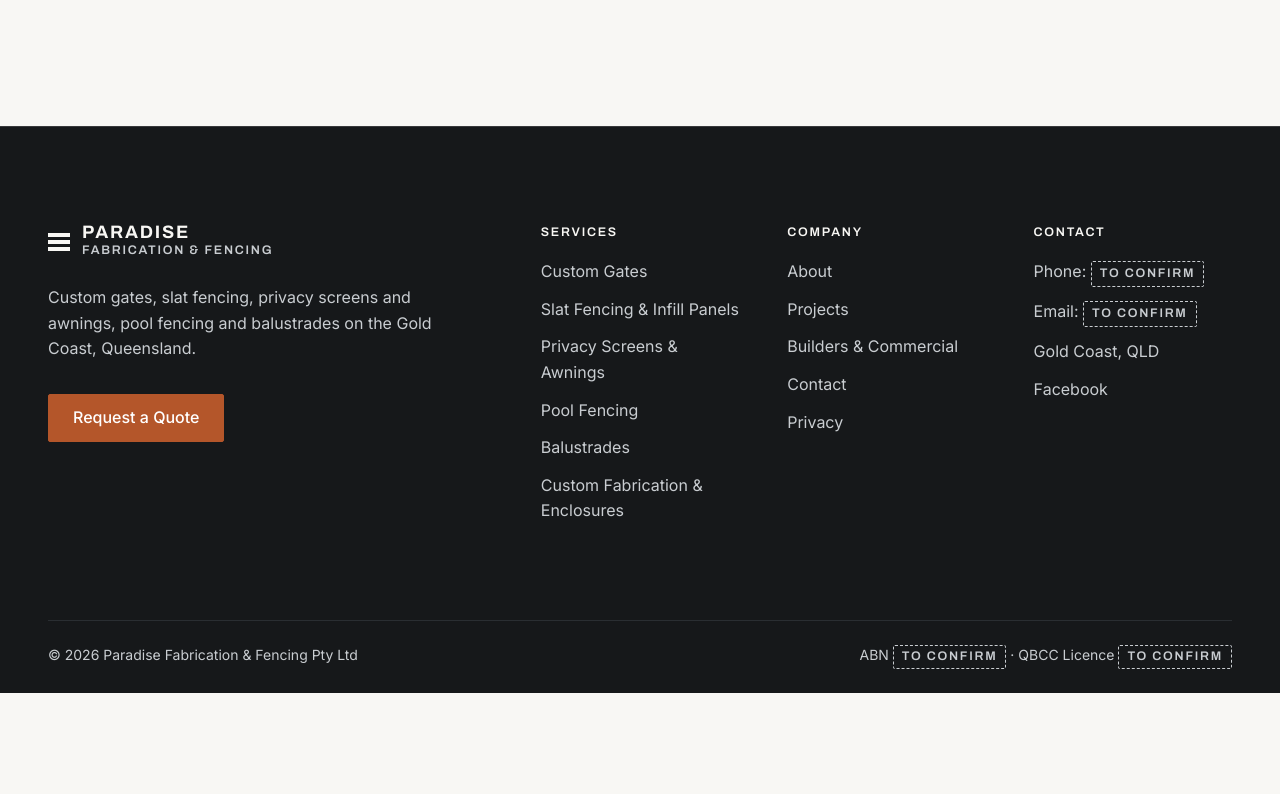
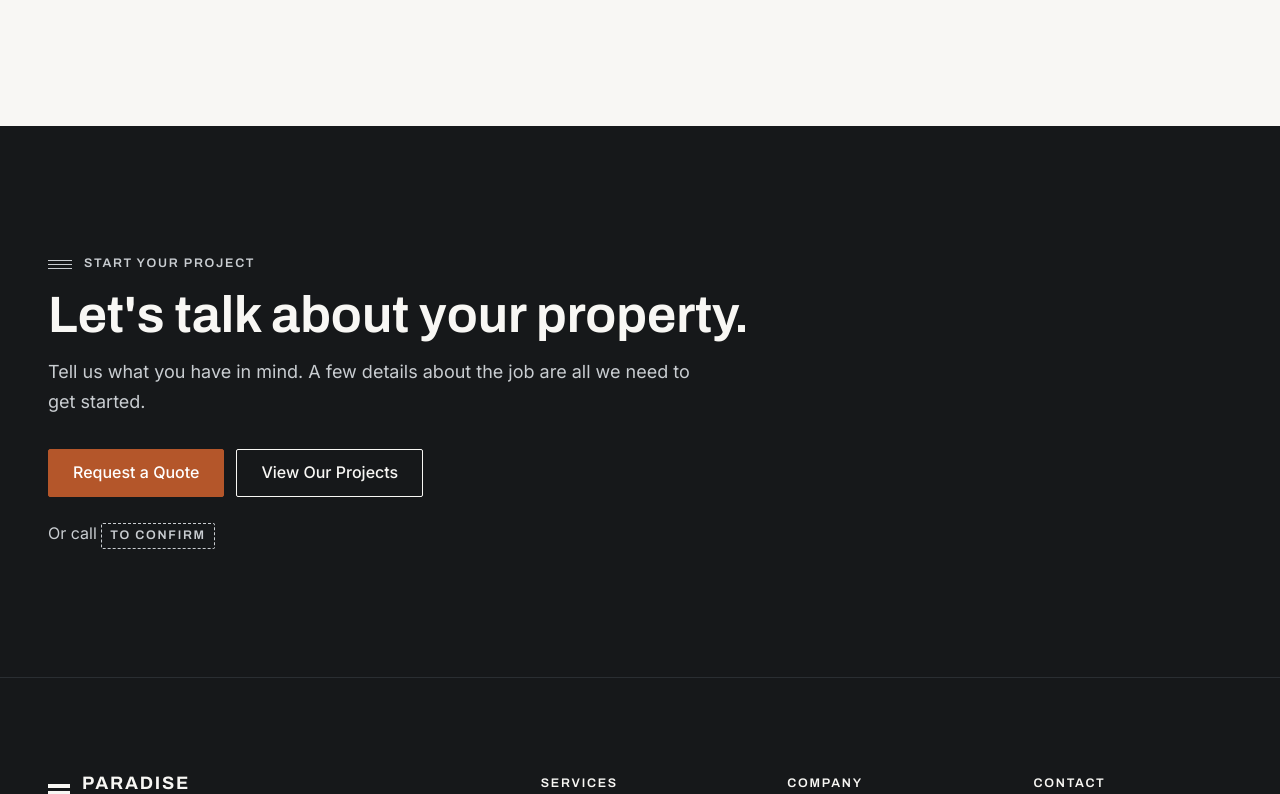
Before and after one commit to anthwal/Paradise, a Next.js app: page / in a window 1280 px wide. Shown: the part 7262-8056 px from the top of the page. Before the commit the page ends 7955 px from the top, so only its background shows below. Built offline with nearby package versions, Linux system fonts and the light colour scheme.

Commit message:
add: cta section; shared tel link helper; footer divider uses graphite

```diff
--- a/app/page.tsx
+++ b/app/page.tsx
@@ -17,6 +17,7 @@ import ProjectCard from "@/components/project-card";
 import Image from "next/image";
 import ToConfirm from "@/components/to-confirm";
 import ProcessSteps from "@/components/process-steps";
+import CtaSection from "@/components/cta-section";
 
 export type Highlight = { label: string; Icon: LucideIcon };
 
@@ -325,6 +326,10 @@ export default function Home() {
           </div>
         </Container>
       </section>
+      <CtaSection title="Let's talk about your property.">
+        Tell us what you have in mind. A few details about the job are all we
+        need to get started.
+      </CtaSection>
     </>
     // <div className="flex flex-col flex-1 items-center justify-center bg-zinc-50 font-sans dark:bg-black">
     //   <div className="mx-auto w-full max-w-site px-4 md:px-8 xl:px-12 py-18 lg:py-32 bg-mist">Container</div>
--- /dev/null
+++ b/components/cta-section.tsx
@@ -0,0 +1,51 @@
+import { ReactNode } from "react";
+import Container from "@/components/container";
+import SectionHeading from "@/components/section-heading";
+import { ButtonLink } from "@/components/button";
+import { business, telHref } from "@/lib/site";
+import ToConfirm from "@/components/to-confirm";
+
+export type CtaSectionProps = {
+  title: string;
+  children: ReactNode;
+};
+
+// Dark ink band with headline, 2 buttons and phone (docs/07-ui-ux-design-system.md)
+export default function CtaSection({ title, children }: CtaSectionProps) {
+  return (
+    <section
+      aria-labelledby="cta-heading"
+      className="bg-ink py-18 text-paper lg:py-32"
+    >
+      <Container>
+        <SectionHeading
+          id="cta-heading"
+          eyebrow="Start your project"
+          title={title}
+          onDark
+        >
+          {children}
+        </SectionHeading>
+        <div className="mt-8 flex flex-wrap gap-3">
+          <ButtonLink href="/contact">Request a Quote</ButtonLink>
+          <ButtonLink href="/projects" variant="ghost-light">
+            View Our Projects
+          </ButtonLink>
+        </div>
+        <p className="mt-6 text-alloy">
+          Or call{" "}
+          {business.phone ? (
+            <a
+              href={telHref(business.phone)}
+              className="font-medium text-paper underline underline-offset-4"
+            >
+              {business.phone}
+            </a>
+          ) : (
+            <ToConfirm />
+          )}
+        </p>
+      </Container>
+    </section>
+  );
+}
--- a/components/footer.tsx
+++ b/components/footer.tsx
@@ -1,7 +1,13 @@
 import Container from "@/components/container";
 import Wordmark from "@/components/wordmark";
 import { ButtonLink } from "@/components/button";
-import { business, companyNav, services, siteDescription } from "@/lib/site";
+import {
+  business,
+  companyNav,
+  services,
+  siteDescription,
+  telHref,
+} from "@/lib/site";
 import Link from "next/link";
 import ToConfirm from "@/components/to-confirm";
 
@@ -16,7 +22,7 @@ const linkClass = "underline-offset-4 hover:text-paper hover:underline";
 // Site footer: brand, services, company, contact, licence line (docs/07-ui-ux-design-system.md)
 export default function Footer() {
   return (
-    <footer className="border-t border-paper/15 bg-ink text-alloy">
+    <footer className="border-t border-graphite bg-ink text-alloy">
       <Container>
         <div className="grid gap-12 py-18 md:grid-cols-2 lg:py-24 xl:grid-cols-5">
           <div className="xl:col-span-2">
@@ -59,10 +65,7 @@ export default function Footer() {
               <li>
                 Phone:{" "}
                 {business.phone ? (
-                  <a
-                    href={`tel:${business.phone.replace(/\s/g, "")}`}
-                    className={linkClass}
-                  >
+                  <a href={telHref(business.phone)} className={linkClass}>
                     {business.phone}
                   </a>
                 ) : (
--- a/components/sticky-mobile-cta.tsx
+++ b/components/sticky-mobile-cta.tsx
@@ -3,7 +3,7 @@
 import { ButtonLink } from "@/components/button";
 import ToConfirm from "@/components/to-confirm";
 import { Phone } from "lucide-react";
-import { business } from "@/lib/site";
+import { business, telHref } from "@/lib/site";
 import Container from "@/components/container";
 import { usePathname } from "next/navigation";
 
@@ -23,10 +23,7 @@ export default function StickyMobileCta() {
         <Container>
           <div className="grid grid-cols-2 gap-2 py-3">
             {business.phone ? (
-              <ButtonLink
-                href={`tel:${business.phone.replace(/\s/g, "")}`}
-                variant="secondary"
-              >
+              <ButtonLink href={telHref(business.phone)} variant="secondary">
                 <Phone aria-hidden="true" className="size-4" />
                 Call
               </ButtonLink>
--- a/lib/site.ts
+++ b/lib/site.ts
@@ -91,3 +91,8 @@ export const companyNav: NavItems = [
   { label: "Contact", href: "/contact" },
   { label: "Privacy", href: "/privacy" },
 ];
+
+// tel: links need the number without spaces
+export function telHref(phone: string) {
+  return `tel:${phone.replace(/\s/g, "")}`;
+}
```
